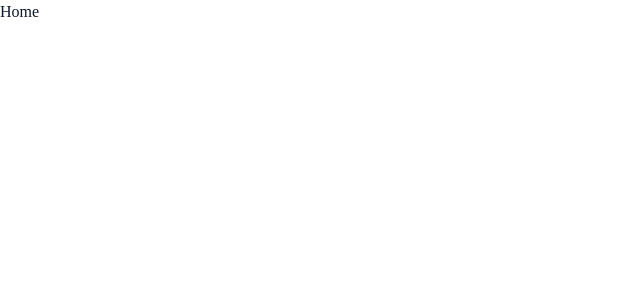
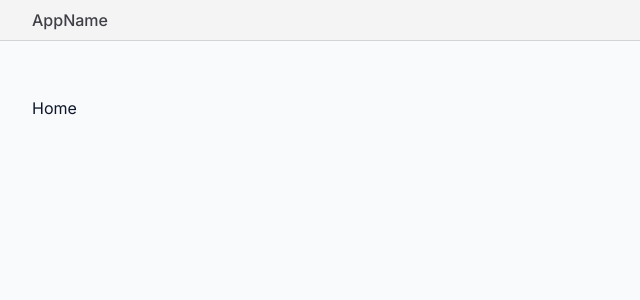
Before and after one commit to jianylei/social-app-nextjs, a Next.js app: page / in a window 1280 px wide. Shown: the top 300 px of the page, without its empty margins (0-640 px from the left). Built offline with nearby package versions, Linux system fonts and the light colour scheme.

Commit message:
Created Navbar.tsx - basic structure

```diff
--- a/src/app/layout.tsx
+++ b/src/app/layout.tsx
@@ -1,9 +1,14 @@
+import Navbar from '@/components/NavBar'
+import { cn } from '@/lib/utils'
 import '@/styles/globals.css'
+import { Inter } from "next/font/google"
 
 export const metadata = {
-  title: 'Breadit',
+  title: 'AppName',
   description: 'A Reddit clone built with Next.js and TypeScript.',
 }
+
+const inter = Inter({ subsets: ['latin'] })
 
 export default function RootLayout({
   children,
@@ -11,8 +16,16 @@ export default function RootLayout({
   children: React.ReactNode
 }) {
   return (
-    <html lang='en'>
-      <body>{children}</body>
+    <html lang='en' className={cn(
+      'bg-white text-slate-900 antialiased light',
+      inter.className
+      )}>
+      <body className='min-h-screen pt-12 bg-slate-50 antialiased'>
+        <div className='container max-w-7xl mx-auto h-full pt-12'>
+          <Navbar />
+          {children}
+        </div>
+      </body>
     </html>
   )
 }
--- /dev/null
+++ b/src/components/Navbar.tsx
@@ -0,0 +1,13 @@
+import Link from "next/link"
+
+const Navbar = () => {
+    return <div className="fixed top-0 inset-x-0 h-fit bg-zinc-100 border-b border-zinc-300 z-[10] py-2">
+        <div className="container max-w-7xl h-full mx-auto flex items-center justify-between gap-2">
+            <Link href='/' className="flex gap-2 items-center">
+                <p className="hidden text-zinc-700 texxt-sm font-medium md:block">AppName</p>
+            </Link>
+        </div>
+    </div>
+}
+
+export default Navbar
```
Also changed, not shown: src/components/Icons.tsx (added).
